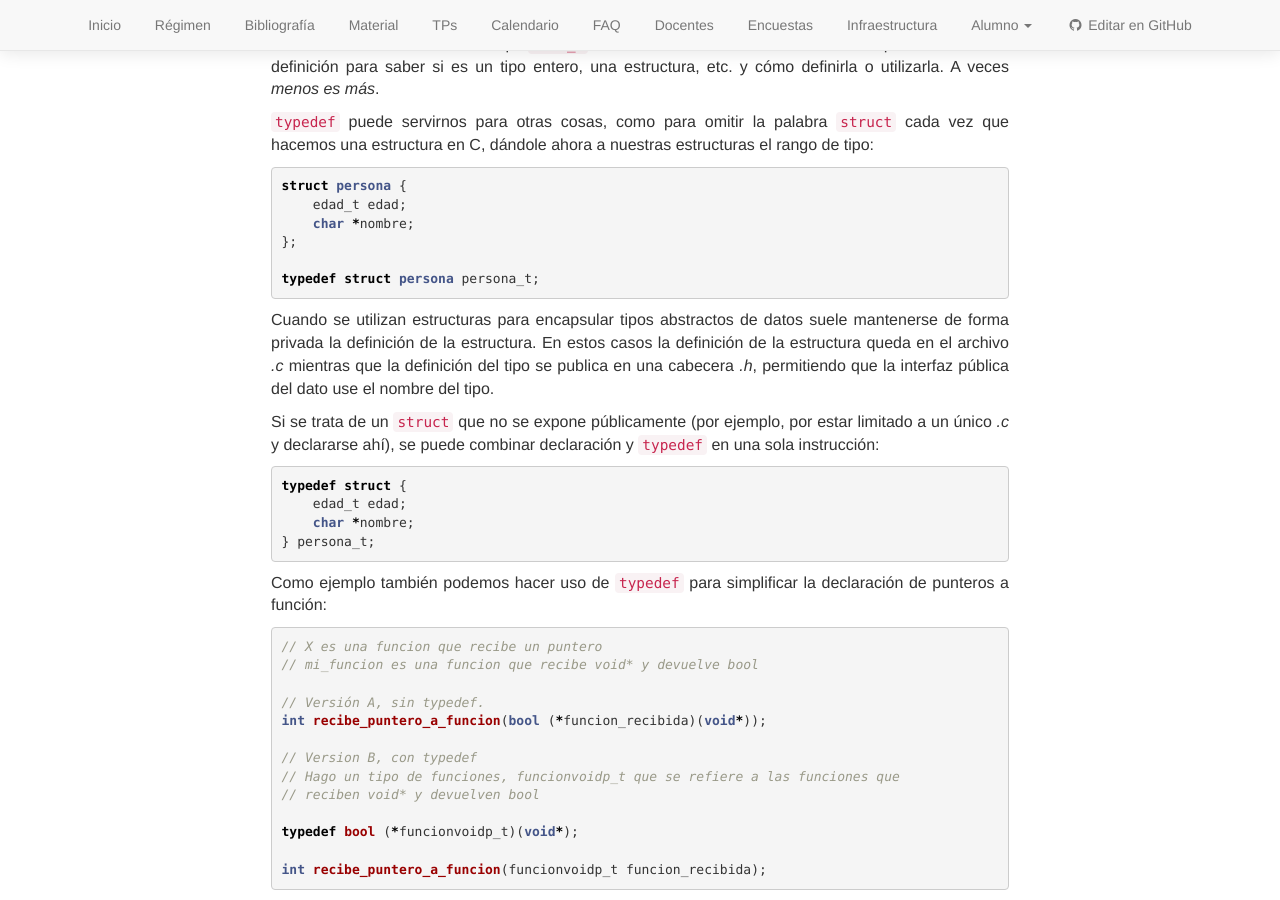
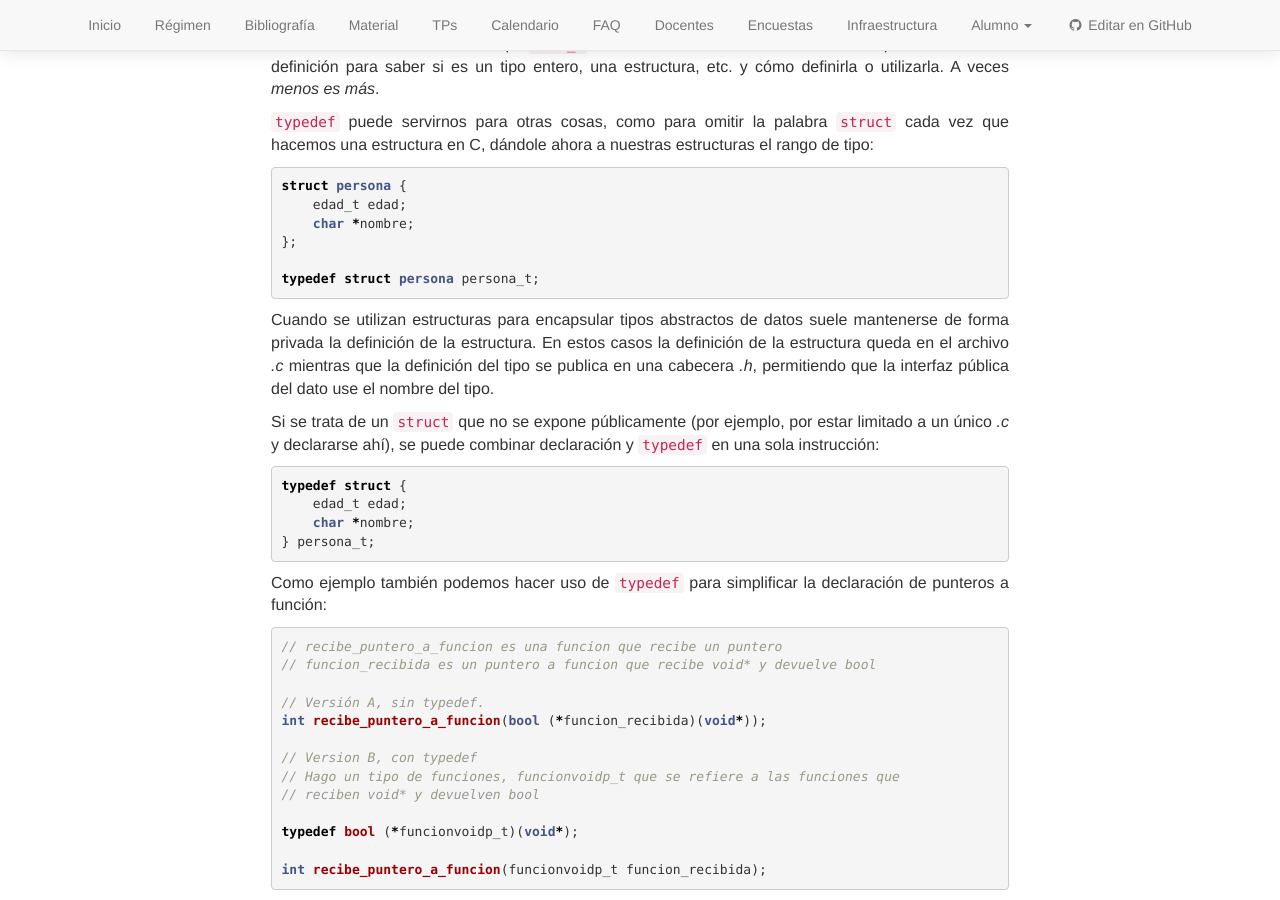
Before and after one commit to algoritmos-rw/algoritmos, a Jekyll site: the page built from static/faq/lenguaje-c.md, in a window 1280 px wide and 900 px high, scrolled down 4029 px. Built offline with Jekyll 4.4.1, drawn with Linux system fonts in a browser that asks for light colours; nearby versions of some CDN libraries.

Commit message:
Update lenguaje-c.md

````diff
--- a/static/faq/lenguaje-c.md
+++ b/static/faq/lenguaje-c.md
@@ -185,8 +185,8 @@ typedef struct {
 Como ejemplo también podemos hacer uso de `typedef` para simplificar la declaración de punteros a función:
 
 ```cpp
-// X es una funcion que recibe un puntero
-// mi_funcion es una funcion que recibe void* y devuelve bool
+// recibe_puntero_a_funcion es una funcion que recibe un puntero
+// funcion_recibida es un puntero a funcion que recibe void* y devuelve bool
 
 // Versión A, sin typedef.
 int recibe_puntero_a_funcion(bool (*funcion_recibida)(void*));
````
